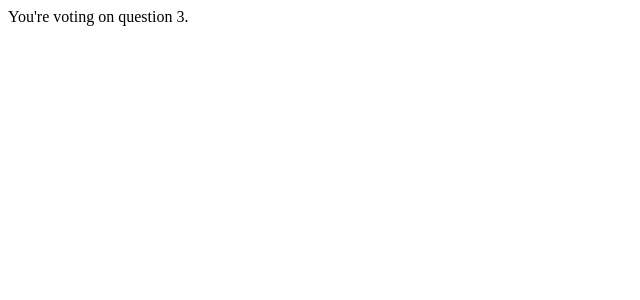
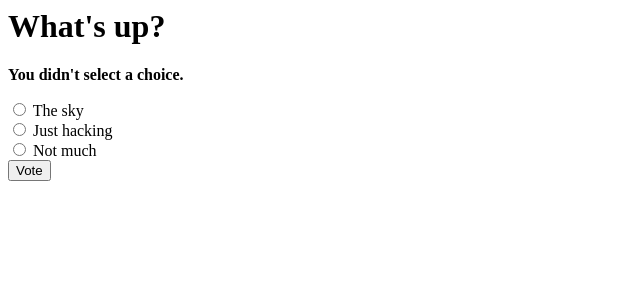
Before and after one commit to wad2/django_tutorial_1.11, a Django app: page /polls/3/vote/ in a window 1280 px wide. Shown: the top 300 px of the page, without its empty margins (0-640 px from the left). Run offline with Django 3.2, Linux system fonts and the light colour scheme; data comes from the database, SQL or seed files in the repository; both versions use the stored data as it was after the commit.

Commit message:
Up to end of Tutorial 4

```diff
--- a/polls/urls.py
+++ b/polls/urls.py
@@ -3,12 +3,8 @@ from . import views
 
 app_name = 'polls'
 urlpatterns = [
-    # e.g. /polls/
-    url(r'^$', views.index, name='index'),
-    # e.g. /polls/5/
-    url(r'^(?P<question_id>[0-9]+)/$', views.detail, name='detail'),
-    # e.g. /polls/5/results/
-    url(r'^(?P<question_id>[0-9]+)/results/$', views.results, name='results'),
-    # e.g. /polls/5/vote/
+    url(r'^$', views.IndexView.as_view(), name='index'),
+    url(r'^(?P<pk>[0-9]+)/$', views.DetailView.as_view(), name='detail'),
+    url(r'^(?P<pk>[0-9]+)/results/$', views.ResultsView.as_view(), name='results'),
     url(r'^(?P<question_id>[0-9]+)/vote/$', views.vote, name='vote'),
 ]
--- a/polls/views.py
+++ b/polls/views.py
@@ -1,22 +1,39 @@
-from django.shortcuts import render
-from django.http import HttpResponse, Http404
-from .models import Question
+from django.urls import reverse
+from django.shortcuts import get_object_or_404, render
+from django.http import HttpResponseRedirect
+from django.views import generic
+from .models import Choice, Question
 
-def index(request):
-    latest_question_list = Question.objects.order_by('-pub_date')[:3]
-    context = {'latest_question_list': latest_question_list}
-    return render(request, 'polls/index.html', context)
+class IndexView(generic.ListView):
+    template_name = 'polls/index.html'
+    context_object_name = 'latest_question_list'
 
-def detail(request, question_id):
-    try:
-        question = Question.objects.get(pk=question_id)
-    except Question.DoesNotExist:
-        raise Http404("Question does not exist")
-    return render(request, 'polls/detail.html', {'question': question})
+    def get_queryset(self):
+        """Return the last three published questions."""
+        return Question.objects.order_by('-pub_date')[:3]
 
-def results(request, question_id):
-   response = "You're looking at the results of question %s."
-   return HttpResponse(response % question_id)
+class DetailView(generic.DetailView):
+    model = Question
+    template_name = 'polls/detail.html'
+
+class ResultsView(generic.DetailView):
+    model = Question
+    template_name = 'polls/results.html'
 
 def vote(request, question_id):
-   return HttpResponse("You're voting on question %s." % question_id)
+    question = get_object_or_404(Question, pk=question_id)
+    try:
+        selected_choice = question.choice_set.get(pk=request.POST['choice'])
+    except (KeyError, Choice.DoesNotExist):
+        # Redisplay the question voting form.
+        return render(request, 'polls/detail.html', {
+            'question': question,
+            'error_message': "You didn't select a choice.",
+        })
+    else:
+        selected_choice.votes += 1
+        selected_choice.save()
+        # Always return an HttpResponseRedirect after successfully dealing
+        # with POST data. This prevents data from being posted twice if a
+        # user hits the Back button.
+        return HttpResponseRedirect(reverse('polls:results', args=(question.id,)))
--- a/templates/polls/detail.html
+++ b/templates/polls/detail.html
@@ -1,6 +1,15 @@
 <h1>{{ question.question_text }}</h1>
-<ul>
+
+{% if error_message %}<p><strong>
+   {{ error_message }}</strong></p>{% endif %}
+
+<form action="{% url 'polls:vote' question.id %}" method="post">
+{% csrf_token %}
 {% for choice in question.choice_set.all %}
-    <li>{{ choice.choice_text }}</li>
+    <input type="radio" name="choice" id="choice
+    {{ forloop.counter }}" value="{{ choice.id }}" />
+    <label for="choice{{ forloop.counter }}">
+    {{ choice.choice_text}}</label><br />
 {% endfor %}
-</ul>
+<input type="submit" value="Vote" />
+</form>
```
Also changed, not shown: templates/polls/results.html (added, +10 -0 lines), db.sqlite3, 2 other files.
